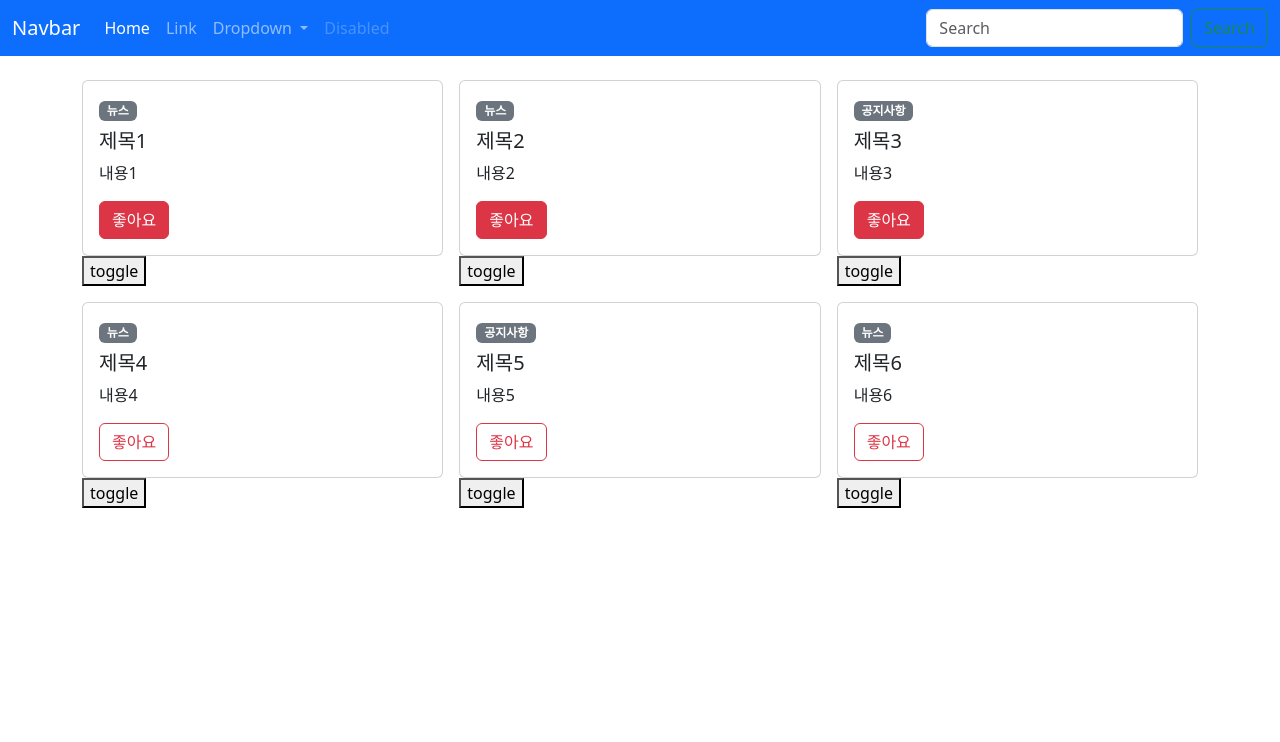
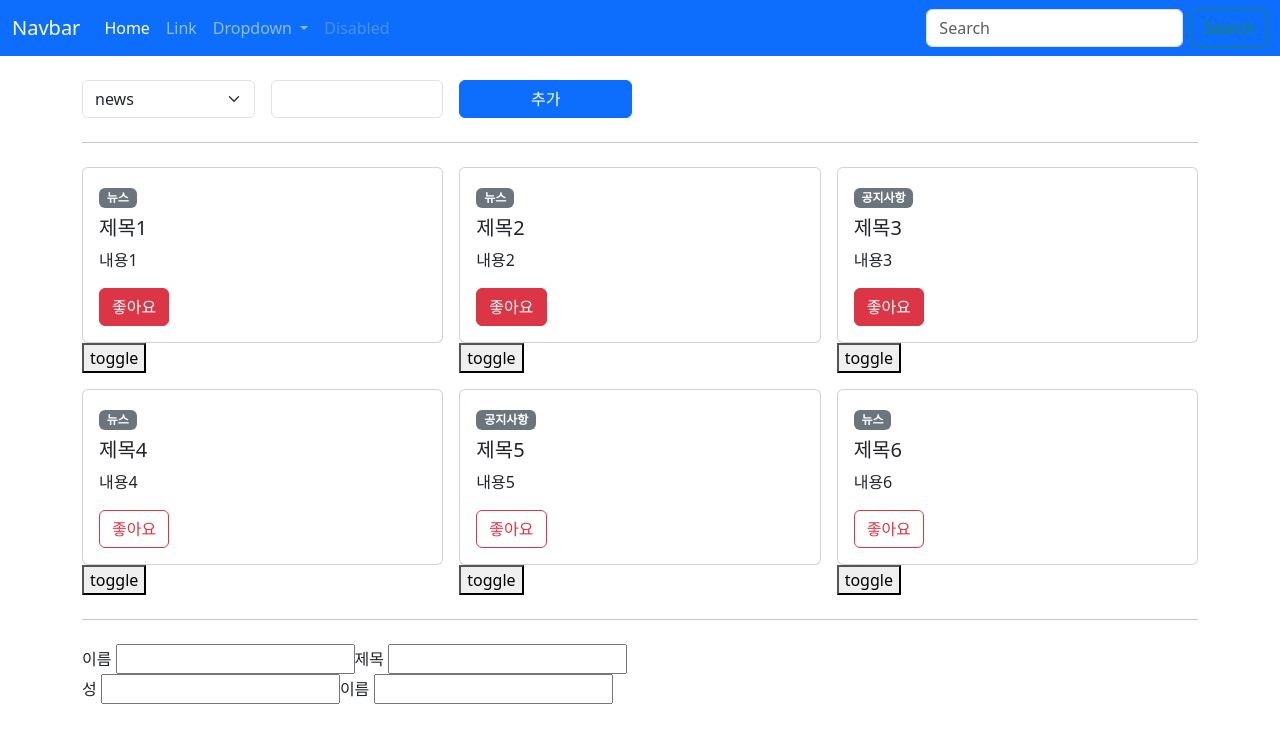
Before and after one commit to inpa12/learn-vue, a Vue app: page / in a window 1280 px wide. Shown: the top 742 px of the page. Built offline with nearby package versions, Linux system fonts and the light colour scheme.

Commit message:
20250502-2

```diff
--- a/src/components/AppCard.vue
+++ b/src/components/AppCard.vue
@@ -28,7 +28,7 @@ export default {
         },
         contents: {
             type: String,
-            required: true,
+            //required: true,
         },
         isLike: {
             type: Boolean,
--- /dev/null
+++ b/src/components/LabelInput.vue
@@ -0,0 +1,33 @@
+<template>
+    <label>
+        {{ label }}
+        <!-- v-model="username" -->
+        <input type="text" v-model="value" />
+        <!-- :value="modelValue"
+            @input="(event) => $emit('update:modelValue', event.target.value)" -->
+    </label>
+</template>
+
+<script>
+import { computed } from 'vue'
+
+export default {
+    props: ['modelValue', 'label'],
+    emits: ['update:modelValue'],
+    setup(props, { emit }) {
+        const value = computed({
+            get() {
+                return props.modelValue
+            },
+            set(value) {
+                emit('update:modelValue', value)
+            },
+        })
+        return {
+            value,
+        }
+    },
+}
+</script>
+
+<style lang="scss" scoped></style>
--- /dev/null
+++ b/src/components/LabelTitle.vue
@@ -0,0 +1,30 @@
+<template>
+    <label>
+        {{ label }}
+        <input type="text" v-model="value" />
+    </label>
+</template>
+
+<script>
+import { computed } from 'vue'
+
+export default {
+    props: ['title', 'label'],
+    emits: ['update:title'],
+    setup(props, { emit }) {
+        const value = computed({
+            get() {
+                return props.title
+            },
+            set(value) {
+                emit('update:title', value)
+            },
+        })
+        return {
+            value,
+        }
+    },
+}
+</script>
+
+<style lang="scss" scoped></style>
--- /dev/null
+++ b/src/components/PostCreate.vue
@@ -0,0 +1,56 @@
+<template>
+    <div class="row g-3">
+        <!-- @click="$emit('createPost', 1, 2, 3, '김길동')" -->
+        <div class="col col-2">
+            <select v-model="type" class="form-select" aria-label="Default select example">
+                <option selected>Open this select menu</option>
+                <option value="news">news</option>
+                <option value="notice">notice</option>
+            </select>
+        </div>
+        <div class="col col-2">
+            <input v-model="title" type="text" class="form-control" />
+        </div>
+        <div class="col col-2 d-grid">
+            <button class="btn btn-primary" @click="createPost">추가</button>
+        </div>
+    </div>
+</template>
+
+<script>
+import { ref } from 'vue'
+
+export default {
+    //emits: ['createPost'],
+    emits: {
+        createPost: (newPost) => {
+            if (!newPost.type) {
+                return false
+            } else if (!newPost.title) {
+                return false
+            }
+            return true
+        },
+    },
+    setup(props, { emit }) {
+        const type = ref('news')
+        const title = ref('')
+        const createPost = () => {
+            const newPost = {
+                type: type.value,
+                title: title.value,
+            }
+            emit('createPost', newPost)
+            type.value = 'news'
+            title.value = ''
+        }
+        return {
+            createPost,
+            type,
+            title,
+        }
+    },
+}
+</script>
+
+<style lang="scss" scoped></style>
--- a/src/components/TheView.vue
+++ b/src/components/TheView.vue
@@ -1,6 +1,10 @@
 <template>
     <main>
         <div class="container py-4">
+            <PostCreate @create-post="createPost"></PostCreate>
+
+            <hr class="my-4" />
+
             <div class="row g-3">
                 <div v-for="post in posts" :key="post.id" class="col col-4">
                     <AppCard
@@ -13,17 +17,37 @@
                     <button @click="post.isLike = !post.isLike">toggle</button>
                 </div>
             </div>
+
+            <hr class="my-4" />
+
+            <!-- <label>
+                이름 :
+                <input v-model="username" type="text" />
+            </label> -->
+            <!-- :model-value="username"
+                @update:model-value="(value) => username.value" -->
+            <LabelInput v-model="username" label="이름"></LabelInput>
+            <LabelTitle v-model:title="username" label="제목"></LabelTitle>
+            <Username v-model:firstname="firstname" v-model:lastname="lastname"></Username>
         </div>
     </main>
 </template>
 
 <script>
 import AppCard from '@/components/AppCard.vue'
-import { reactive } from 'vue'
+import PostCreate from '@/components/PostCreate.vue'
+import LabelInput from '@/components/LabelInput.vue'
+import LabelTitle from '@/components/LabelTitle.vue'
+import Username from '@/components/Username.vue'
+import { reactive, ref } from 'vue'
 
 export default {
     components: {
         AppCard,
+        PostCreate,
+        LabelInput,
+        LabelTitle,
+        Username,
     },
     setup() {
         const post = reactive({
@@ -38,9 +62,21 @@ export default {
             { id: 5, title: '제목5', contents: '내용5', isLike: false, type: 'notice' },
             { id: 6, title: '제목6', contents: '내용6', isLike: false, type: 'news' },
         ])
+        const createPost = (newPost) => {
+            console.log('createPost')
+            console.log('newPost: ', newPost)
+            posts.push(newPost)
+        }
+        const username = ref('')
+        const firstname = ref('')
+        const lastname = ref('')
         return {
             post,
             posts,
+            createPost,
+            username,
+            firstname,
+            lastname,
         }
     },
 }
--- /dev/null
+++ b/src/components/Username.vue
@@ -0,0 +1,31 @@
+<template>
+    <div>
+        <LabelInput
+            :model-value="firstname"
+            @update:model-value="(value) => $emit('update:firstname', value)"
+            label="성"
+        ></LabelInput>
+        <LabelInput
+            :model-value="lastname"
+            @update:model-value="(value) => $emit('update:lastname', value)"
+            label="이름"
+        ></LabelInput>
+    </div>
+</template>
+
+<script>
+import LabelInput from './LabelInput.vue'
+
+export default {
+    props: ['firstname', 'lastname'],
+    emits: ['update:firstname', 'update:lastname'],
+    components: {
+        LabelInput,
+    },
+    setup() {
+        return {}
+    },
+}
+</script>
+
+<style lang="scss" scoped></style>
```
